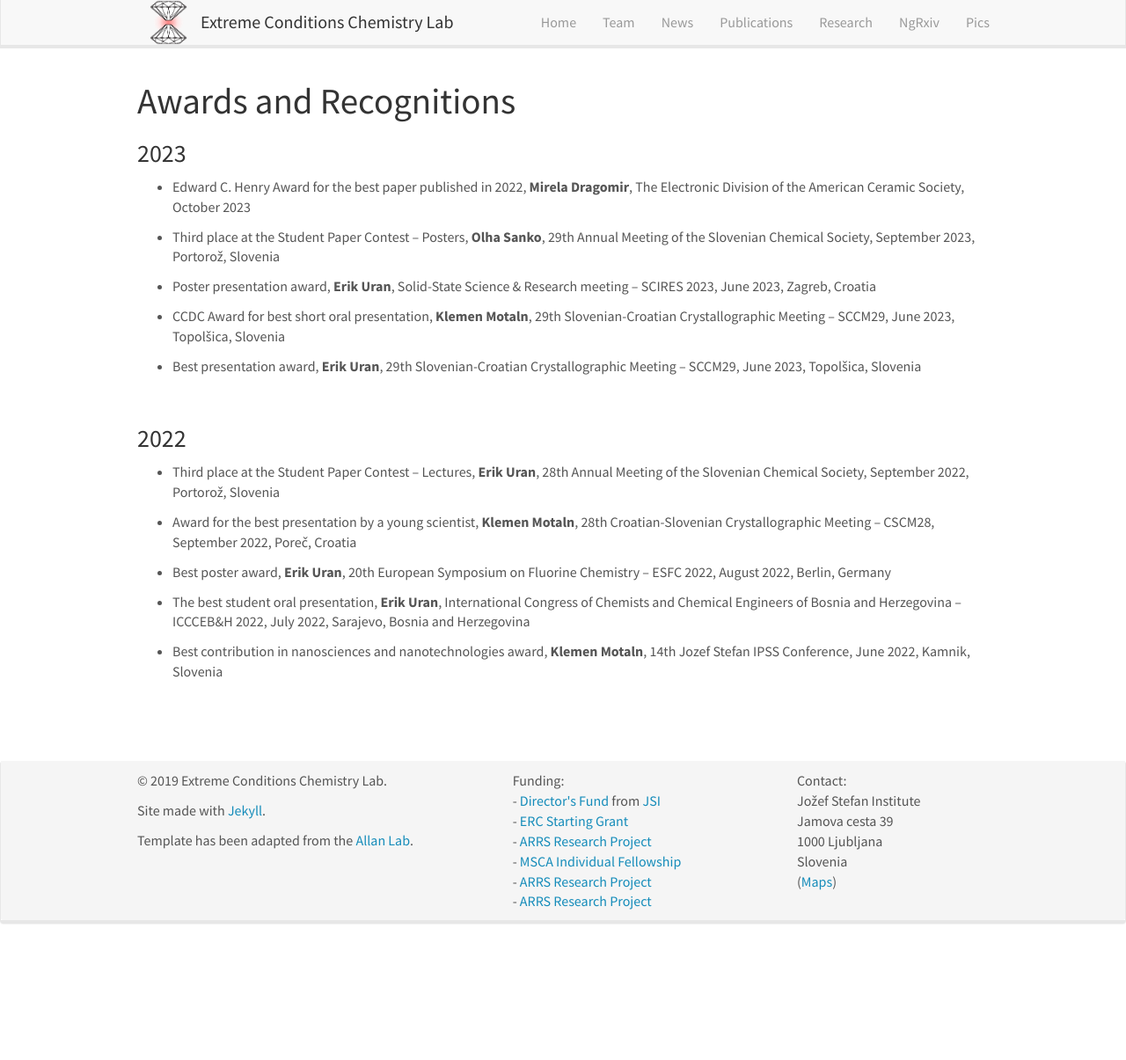
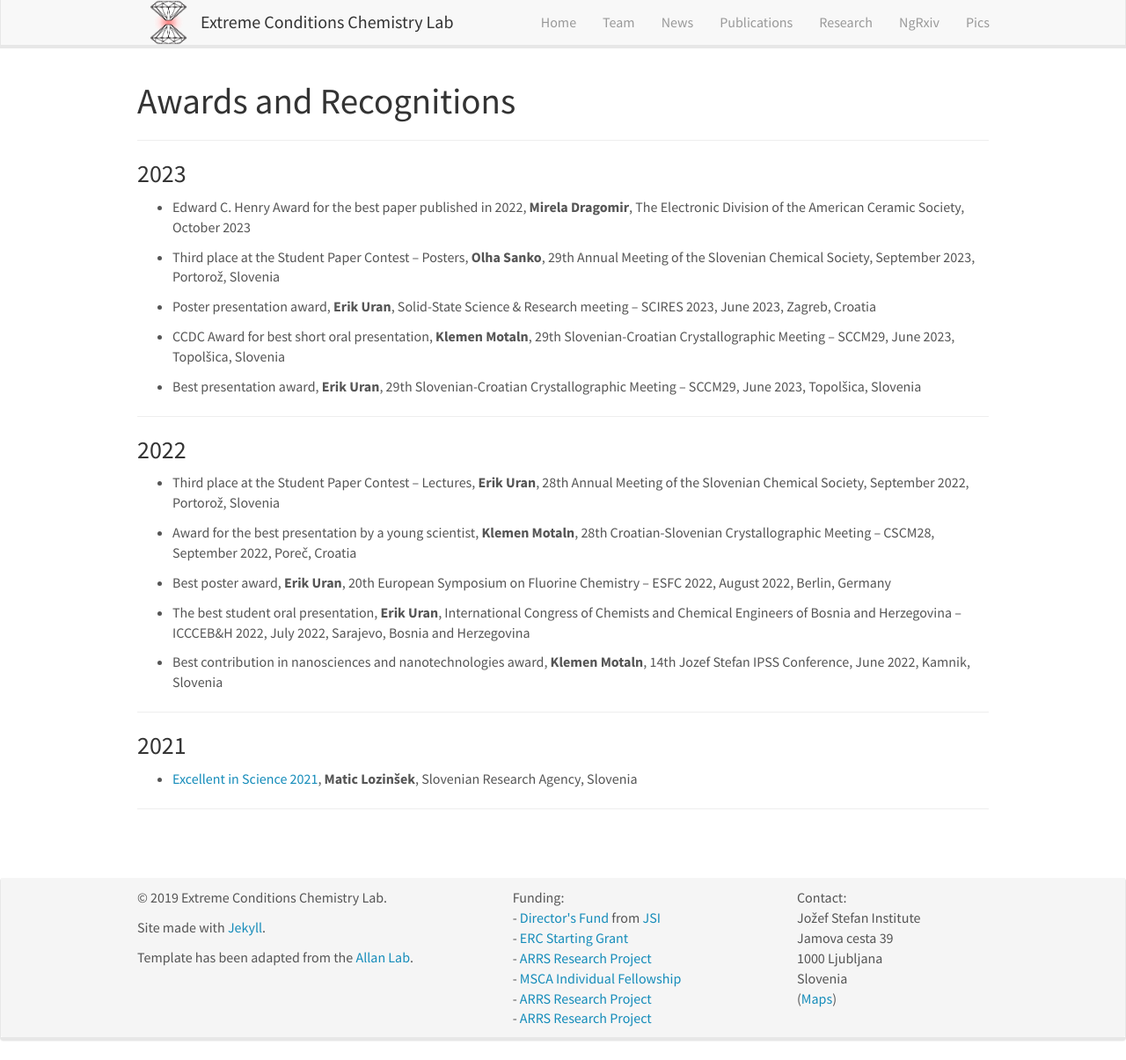
Before and after one commit to eccl-jsi/eccl-jsi.github.io, a Jekyll site: the page built from _pages/awards.md, in a window 1280 px wide and 1205 px high. Shown: the whole window at 88% size. Built offline with Jekyll 4.4.1, drawn with Linux system fonts in a browser that asks for light colours; nearby versions of some CDN libraries.

Commit message:
Update awards.md

```diff
--- a/_pages/awards.md
+++ b/_pages/awards.md
@@ -7,6 +7,8 @@ permalink: /awards
 ---
 
 # Awards and Recognitions
+
+<hr>
 
 ### 2023
 
@@ -20,7 +22,7 @@ permalink: /awards
 
 - Best presentation award, <b>Erik Uran</b>, 29th Slovenian-Croatian Crystallographic Meeting – SCCM29, June 2023, Topolšica, Slovenia
 
-<br>
+<hr>
 
 ### 2022
 
@@ -34,6 +36,13 @@ permalink: /awards
 
 - Best contribution in nanosciences and nanotechnologies award, <b>Klemen Motaln</b>, 14th Jozef Stefan IPSS Conference, June 2022, Kamnik, Slovenia
 
+<hr>
+
+### 2021
+
+- [Excellent in Science 2021](http://www.aris-rs.si/en/gradivo/dokum/inc/22/LP-ARRS-2021-ENG.pdf), <b>Matic Lozinšek</b>, Slovenian Research Agency, Slovenia
+
+<hr>
+
 <br>
 <br>
-<br>
```
